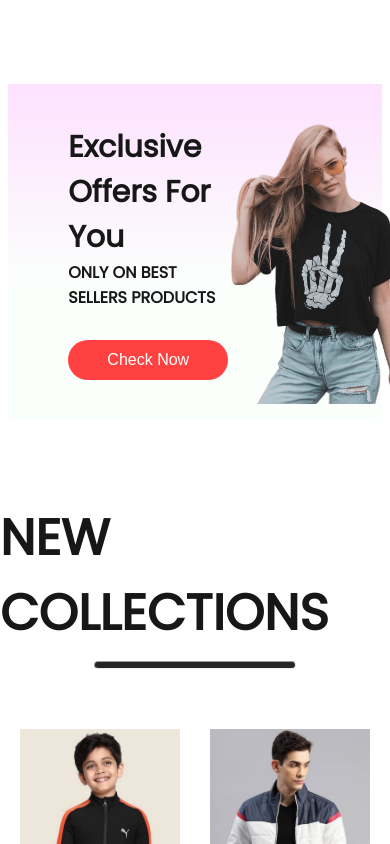
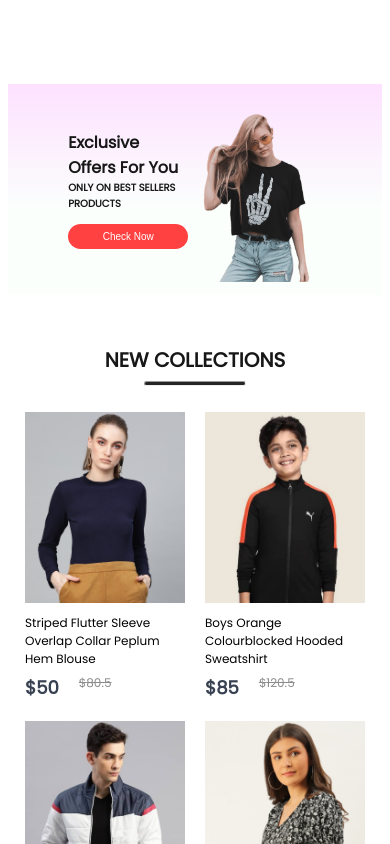
Before and after one commit to naveed-devOps/Ecommerce, a React (Create React App) app in the folder frontend/: page / in a window 390 px wide. Shown: the part 1580-2424 px from the top of the page. Built offline with nearby package versions, Linux system fonts and the light colour scheme.

Commit message:
add responsive for NewCollection

```diff
--- a/frontend/src/Components/NewCollectons/NewCollections.css
+++ b/frontend/src/Components/NewCollectons/NewCollections.css
@@ -22,3 +22,54 @@
     margin-top: 50px;
     gap: 30px;
 }
+@media(max-width:1280px) {
+
+    .new-collections h1{
+        font-size: 40px;
+    }
+    .new-collections hr{
+        width: 160px;
+        height: 4px;
+    }
+    .collections{
+        gap: 20px;
+        margin-top: 30px;
+    }
+}
+@media(max-width:1024px) {
+
+    .new-collections h1{
+        font-size: 30px;
+    }
+    .new-collections hr{
+        width: 120px;
+        height: 3px;
+    }
+    .collections{
+        gap: 15px;
+        margin-top: 20px;
+    }
+}
+@media(max-width:800px) {
+    .new-collections{
+
+        gap: 6px;
+    }
+    .new-collections h1{
+        font-size: 20px;
+    }
+    .new-collections hr{
+        width: 100px;
+    }
+    .collections{
+        gap: 5px;
+    }
+}
+@media(max-width:500px) {
+
+    .collections{
+        display: grid;
+        grid-template-columns: 1fr 1fr;
+        gap: 20px;
+    }
+}
--- a/frontend/src/Components/Offers/Offers.css
+++ b/frontend/src/Components/Offers/Offers.css
@@ -89,3 +89,43 @@
         padding-top: 10px;
     }
 }
+@media (max-width:800px) {
+    .offers{
+        margin-bottom: 60px;
+    }
+    .offers-left h1{
+        font-size: 22px;
+    }
+    .offers-left p{
+        font-size: 13px;
+    }
+    .offers-right img{
+        width: 180px;
+    }
+    .offers-left button{
+        width: 140px;
+        height: 30px;
+        font-size: 12px;
+    }
+}
+@media (max-width:500px) {
+    .offers{
+        height: 25vh;
+        margin-bottom: 50px;
+    }
+    .offers-left h1{
+        font-size: 16px;
+    }
+    .offers-left p{
+        font-size: 10px;
+    }
+    .offers-right img{
+        width: 120px;
+    }
+    .offers-left button{
+        width: 120px;
+        height: 25px;
+        font-size: 10px;
+        margin-top: 12px    ;
+    }
+}
```
